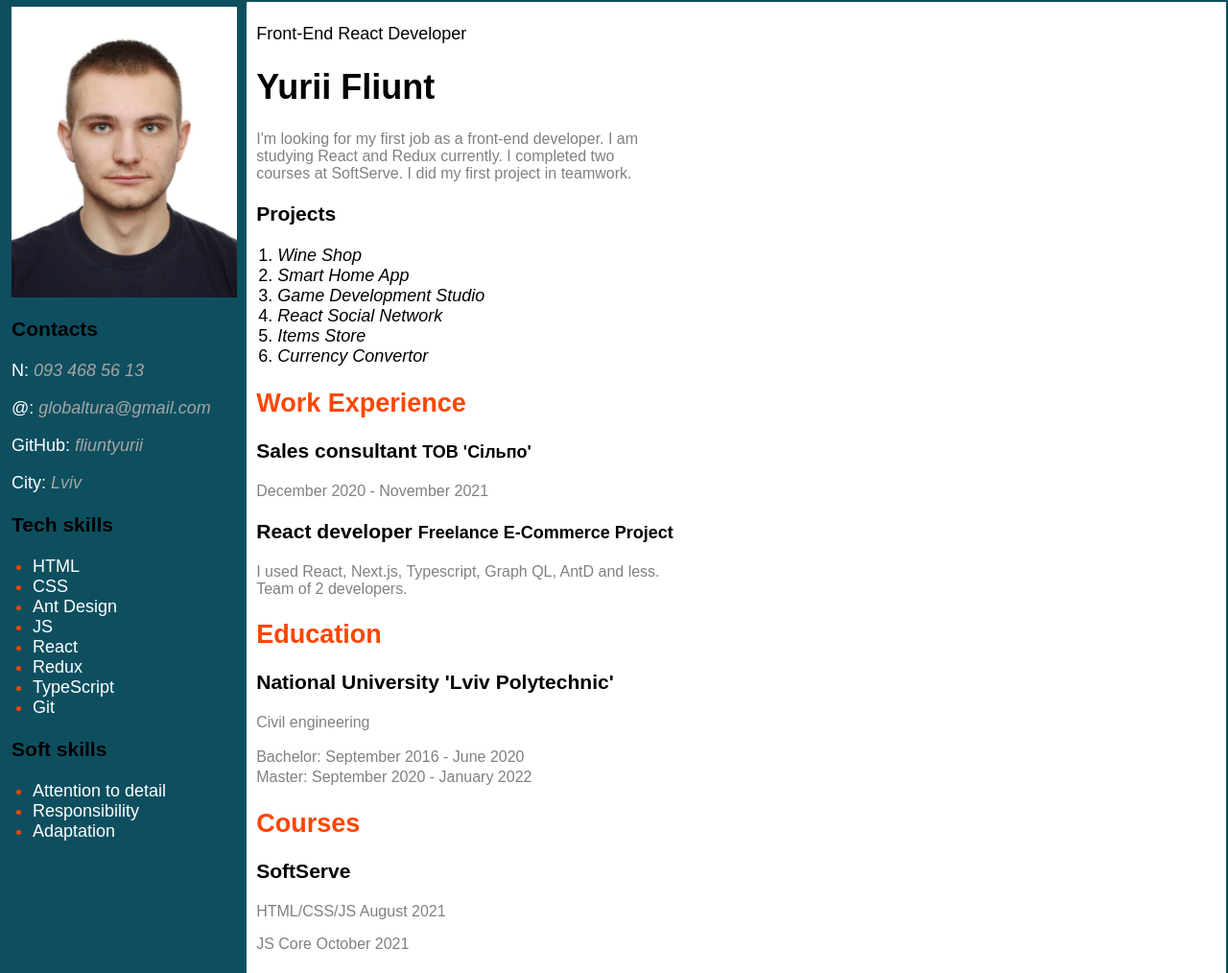
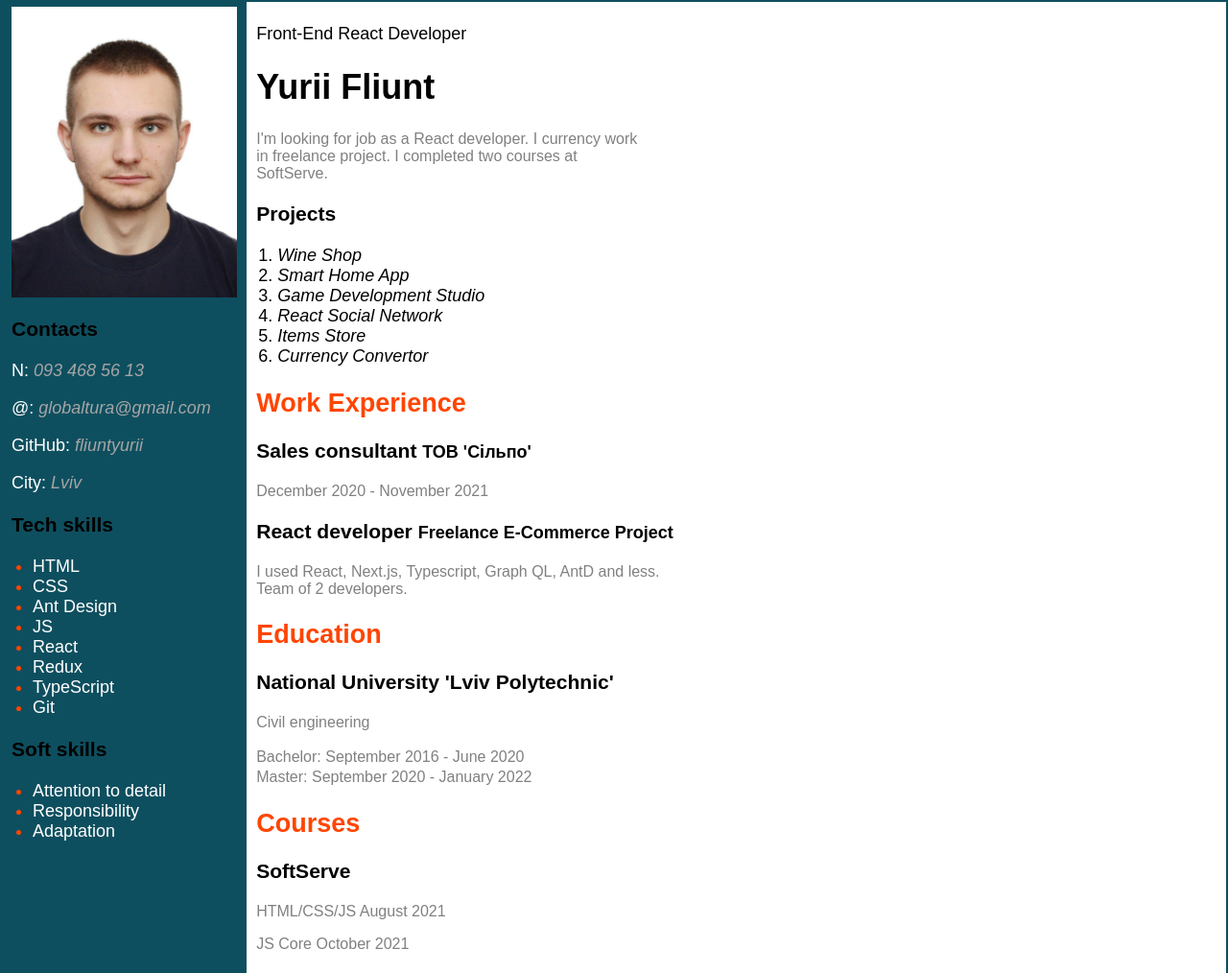
Before and after one commit to fliuntyurii/resume, a plain HTML site: page index.html in a window 1280 px wide. Shown: the whole page at 96% size. Drawn offline with Linux system fonts and the light colour scheme.

Commit message:
Update index.html

```diff
--- a/index.html
+++ b/index.html
@@ -16,7 +16,7 @@
             <div class="about-me-section">
                 <p class="position">Front-End React Developer</p>
                 <h1 class="my-name">Yurii Fliunt</h1>
-                <p class="aboutMe">I'm looking for my first job as a front-end developer. I am studying React and Redux currently. I completed two courses at SoftServe. I did my first project in teamwork.</p>
+                <p class="aboutMe">I'm looking for job as a React developer. I currency work in freelance project. I completed two courses at SoftServe.</p>
             </div>
 
             <div class="my-projects">
```
